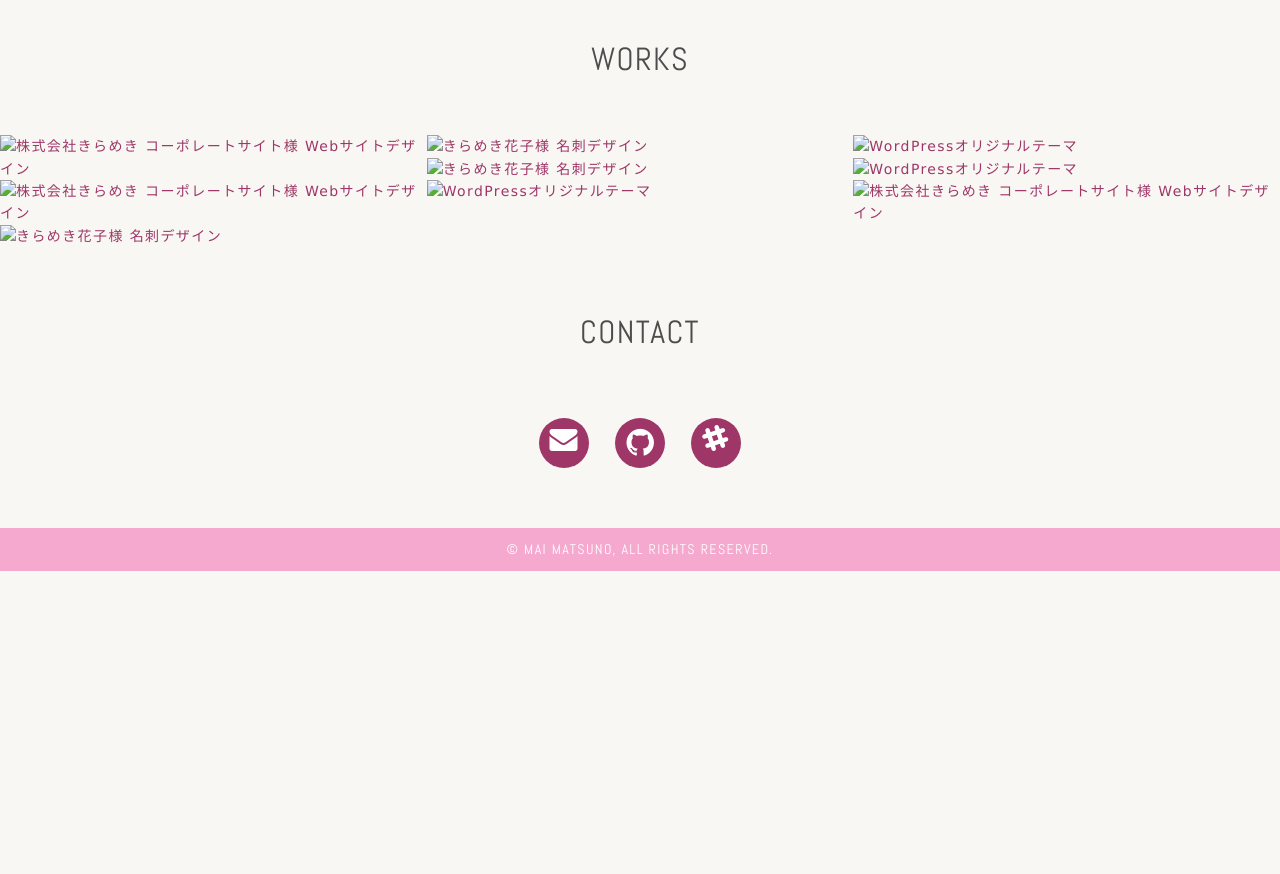
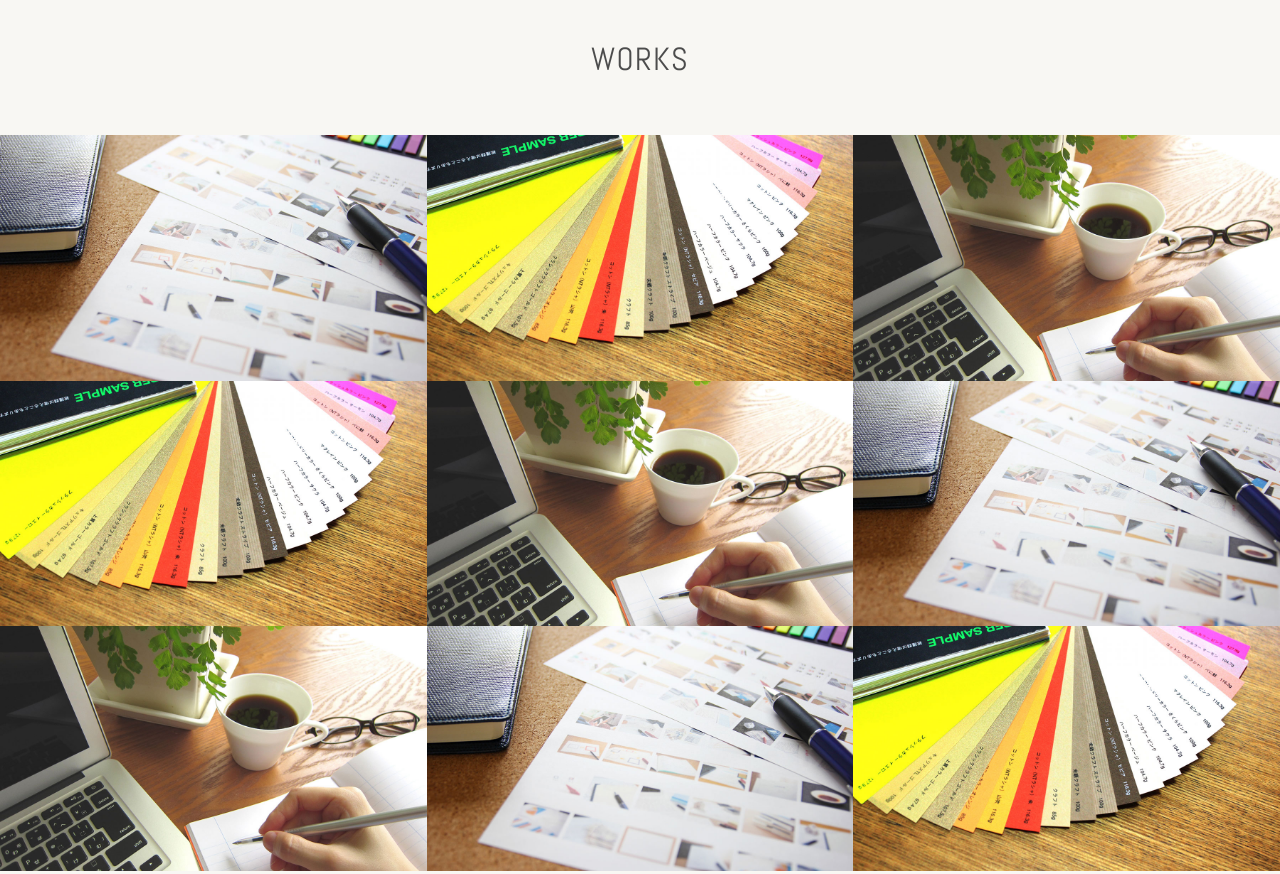
Before and after one commit to maimatsuno/maimatsuno.github.io, a plain HTML site: page index.html in a window 1280 px wide. Shown: the part 1060-1934 px from the top of the page. Before the commit the page ends 1631 px from the top, so only its background shows below. Drawn offline with nearby package versions, Linux system fonts and the light colour scheme.

Commit message:
Add image

```diff
--- a/index.html
+++ b/index.html
@@ -14,7 +14,7 @@
             <a href="#contact" class="button-contact"><i class="fa fa-envelope" aria-label="お問い合わせ"></i></a>
             <div class="profile">
                 <h1 class="site-title abel uppercase text-center">Web Designer <span>Mai Matsuno</span></h1>
-                <img src="./images/img_profile.jpg" alt="プロフィール写真" width="140" height="140" class="block-center profile-icon">
+                <img src="./images/matsuno_portrait.jpg" alt="プロフィール写真" width="140" height="140" class="block-center profile-icon">
                 <p>大学講師・ライター兼WebデザイナーのMai Matsunoです。編集者を経て米国大学にて海外・日本の学生に英語アカデミックライティングの基礎教育に13年従事する傍ら、Web制作・デザインの修行中です。
                 幅広い知識と経験を積み、将来は大学の世界を超えてWebデザイン・ライティング・編集・ディレクションに携わりたいと思っています。</p>
             </div>
@@ -44,7 +44,7 @@
         <h2 class="text-center">Works</h2>
         <div class="works-box">
             <a href="#">
-                <img src="./images/img_work_site.png" alt="株式会社きらめき コーポレートサイト様 Webサイトデザイン">
+                <img src="./images/matsuno_work_website.jpg" alt="株式会社きらめき コーポレートサイト様 Webサイトデザイン">
                 <div class="works-box-inner">
                     <div class="text-center">
                         <h3>株式会社きらめき コーポレートサイト</h3>
@@ -56,7 +56,7 @@
         </div>
      <div class="works-box">
             <a href="#">
-                <img src="./images/img_work_card.jpg" alt="きらめき花子様 名刺デザイン">
+                <img src="./images/matsuno_work_card.jpg" alt="きらめき花子様 名刺デザイン">
                 <div class="works-box-inner">
                     <div class="text-center">
                         <h3>きらめき花子様 名刺</h3>
@@ -68,7 +68,7 @@
         </div>
         <div class="works-box">
             <a href="#">
-                <img src="./images/img_work_blog.jpg" alt="WordPressオリジナルテーマ">
+                <img src="./images/matsuno_work_blog.jpg" alt="WordPressオリジナルテーマ">
                 <div class="works-box-inner">
                     <div class="text-center">
                         <h3>ブログデザイン</h3>
@@ -80,7 +80,7 @@
         </div>
         <div class="works-box">
             <a href="#">
-                <img src="./images/img_work_card.jpg" alt="きらめき花子様 名刺デザイン">
+                <img src="./images/matsuno_work_card.jpg" alt="きらめき花子様 名刺デザイン">
                 <div class="works-box-inner">
                     <div class="text-center">
                         <h3>きらめき花子様 名刺</h3>
@@ -92,7 +92,7 @@
         </div>
         <div class="works-box">
             <a href="#">
-                <img src="./images/img_work_blog.jpg" alt="WordPressオリジナルテーマ">
+                <img src="./images/matsuno_work_blog.jpg" alt="WordPressオリジナルテーマ">
                 <div class="works-box-inner">
                     <div class="text-center">
                         <h3>ブログデザイン</h3>
@@ -104,7 +104,7 @@
         </div>
         <div class="works-box">
             <a href="#">
-                <img src="./images/img_work_site.png" alt="株式会社きらめき コーポレートサイト様 Webサイトデザイン">
+                <img src="./images/matsuno_work_website.jpg" alt="株式会社きらめき コーポレートサイト様 Webサイトデザイン">
                 <div class="works-box-inner">
                     <div class="text-center">
                         <h3>株式会社きらめき コーポレートサイト</h3>
@@ -116,7 +116,7 @@
         </div>
         <div class="works-box">
             <a href="#">
-                <img src="./images/img_work_blog.jpg" alt="WordPressオリジナルテーマ">
+                <img src="./images/matsuno_work_blog.jpg" alt="WordPressオリジナルテーマ">
                 <div class="works-box-inner">
                     <div class="text-center">
                         <h3>ブログデザイン</h3>
@@ -128,7 +128,7 @@
         </div>
         <div class="works-box">
             <a href="#">
-                <img src="./images/img_work_site.png" alt="株式会社きらめき コーポレートサイト様 Webサイトデザイン">
+                <img src="./images/matsuno_work_website.jpg" alt="株式会社きらめき コーポレートサイト様 Webサイトデザイン">
                 <div class="works-box-inner">
                     <div class="text-center">
                         <h3>株式会社きらめき コーポレートサイト</h3>
@@ -140,7 +140,7 @@
         </div>
         <div class="works-box">
             <a href="#">
-                <img src="./images/img_work_card.jpg" alt="きらめき花子様 名刺デザイン">
+                <img src="./images/matsuno_work_card.jpg" alt="きらめき花子様 名刺デザイン">
                 <div class="works-box-inner">
                     <div class="text-center">
                         <h3>きらめき花子様 名刺</h3>
```
